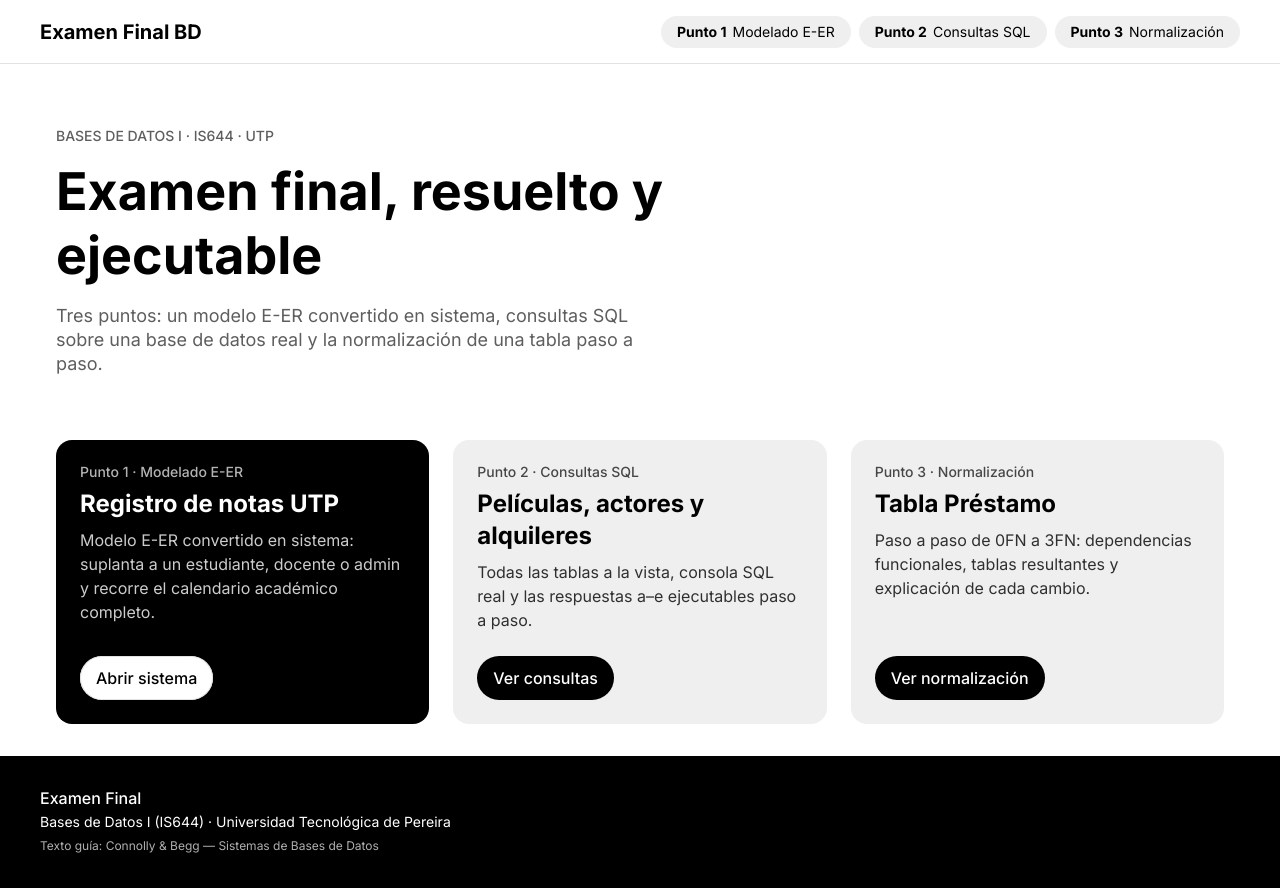
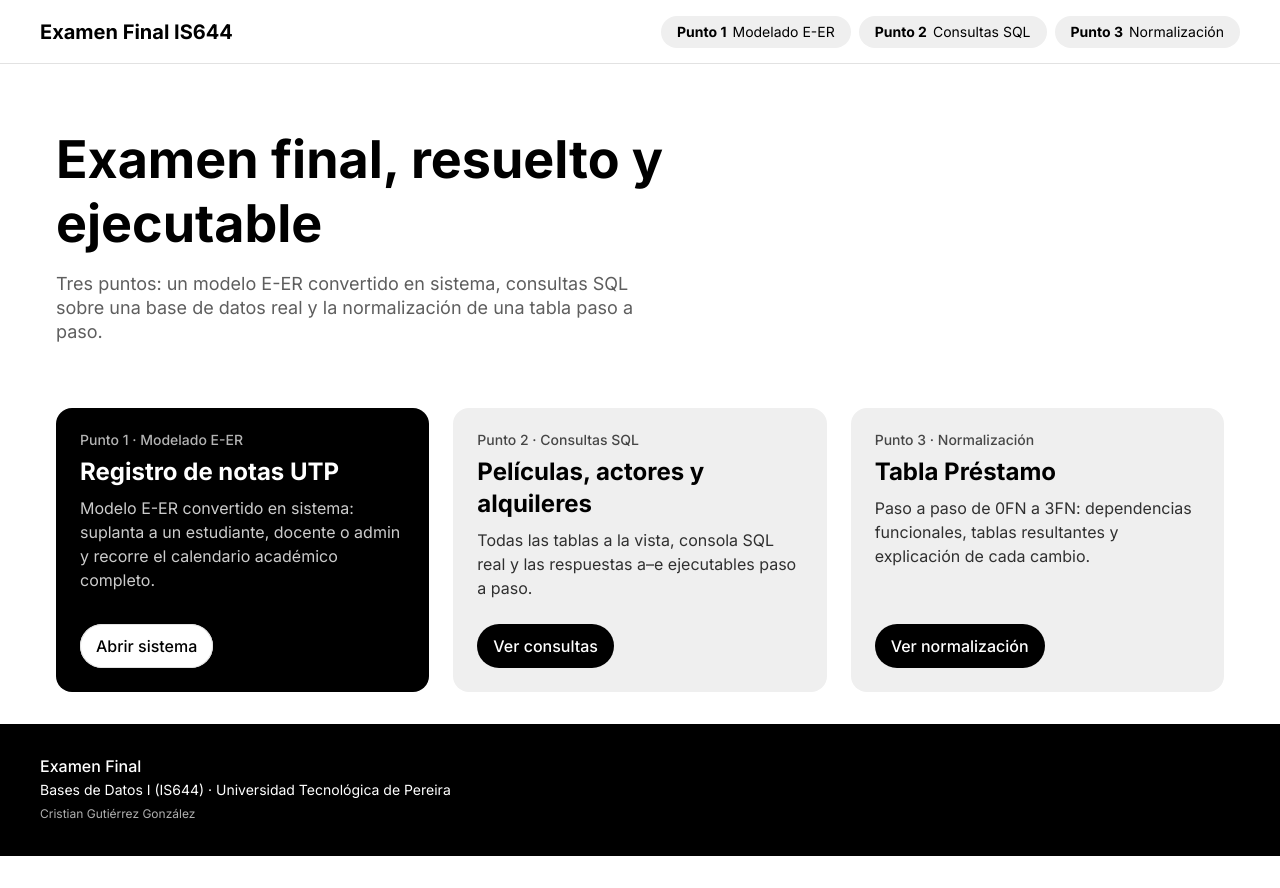
Before and after one commit to yayobyte/utp-base-de-datos, a React (Vite) app: page / in a window 1280 px wide. After the commit the page ends 856 px from the top, so only its background shows below. Built offline with nearby package versions, Linux system fonts and the light colour scheme.

Commit message:
typos and working fase 3

```diff
--- a/index.html
+++ b/index.html
@@ -4,7 +4,7 @@
     <meta charset="UTF-8" />
     <link rel="icon" type="image/svg+xml" href="/favicon.svg" />
     <meta name="viewport" content="width=device-width, initial-scale=1.0" />
-    <title>Examen Final BD · IS644</title>
+    <title>Examen Final Base de Datos</title>
     <link rel="preconnect" href="https://fonts.googleapis.com" />
     <link rel="preconnect" href="https://fonts.gstatic.com" crossorigin />
     <link href="https://fonts.googleapis.com/css2?family=Inter:wght@400;500;700&display=swap" rel="stylesheet" />
--- a/src/features/home/HomePage/HomePage.tsx
+++ b/src/features/home/HomePage/HomePage.tsx
@@ -9,7 +9,6 @@ export function HomePage({ points }: HomePageProps) {
   return (
     <div className={styles.page}>
       <section className={styles.hero}>
-        <p className={styles.eyebrow}>Bases de Datos I · IS644 · UTP</p>
         <h1 className={styles.headline}>Examen final, resuelto y ejecutable</h1>
         <p className={styles.lead}>
           Tres puntos: un modelo E-ER convertido en sistema, consultas SQL sobre una base de datos real y la normalización
--- a/src/layout/Footer/Footer.tsx
+++ b/src/layout/Footer/Footer.tsx
@@ -7,7 +7,7 @@ export function Footer({ course = 'Bases de Datos I (IS644) · Universidad Tecno
       <div className={styles.inner}>
         <p className={styles.title}>Examen Final</p>
         <p className={styles.text}>{course}</p>
-        <p className={styles.mute}>Texto guía: Connolly &amp; Begg — Sistemas de Bases de Datos</p>
+        <p className={styles.mute}>Cristian Gutiérrez González</p>
       </div>
     </footer>
   )
--- a/src/layout/GlobalNav/GlobalNav.tsx
+++ b/src/layout/GlobalNav/GlobalNav.tsx
@@ -8,7 +8,7 @@ export function GlobalNav({ points }: GlobalNavProps) {
     <NavBar
       brand={
         <Link to="/" className={styles.brand}>
-          Examen Final BD
+          Examen Final IS644
         </Link>
       }
     >
```
